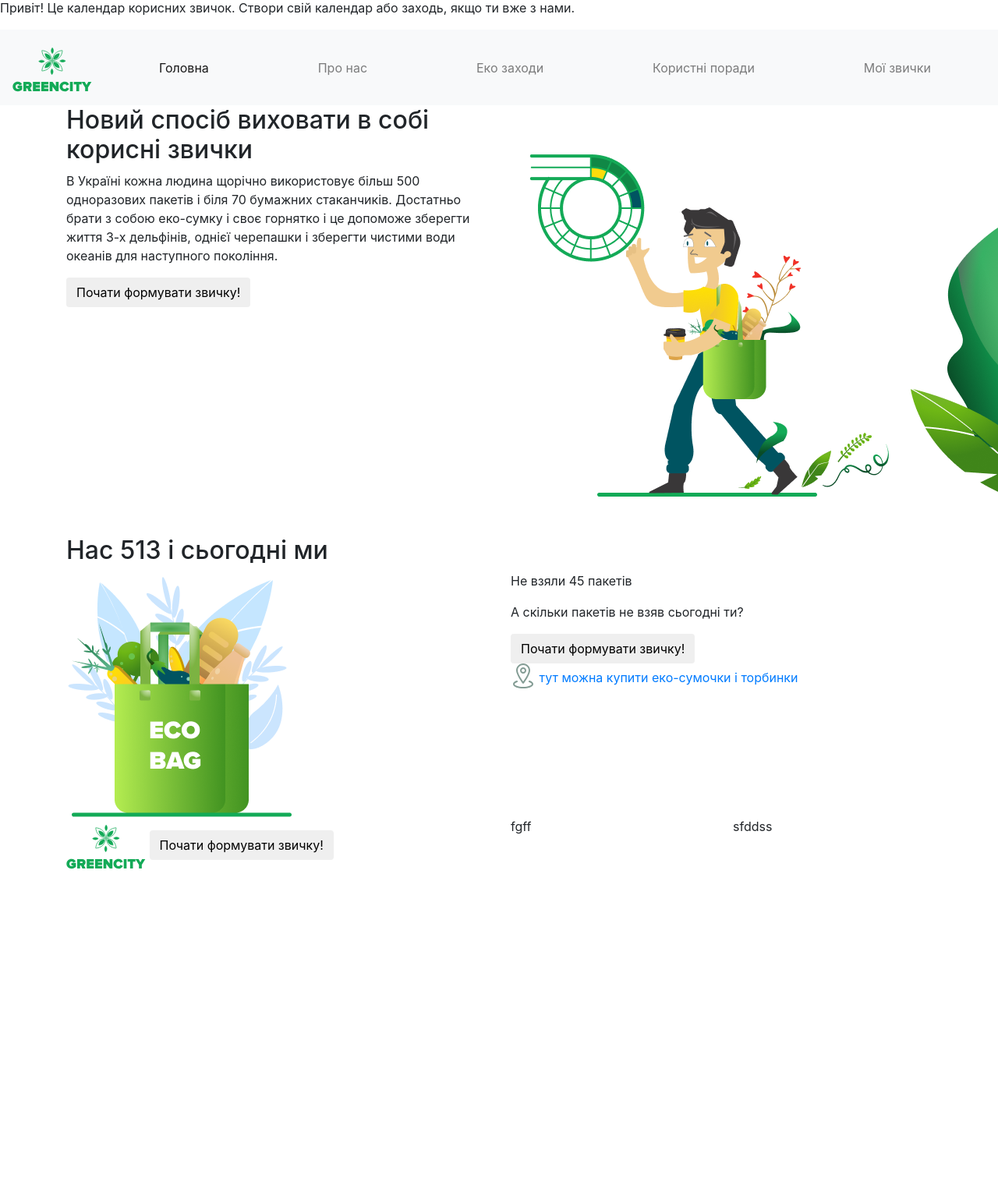
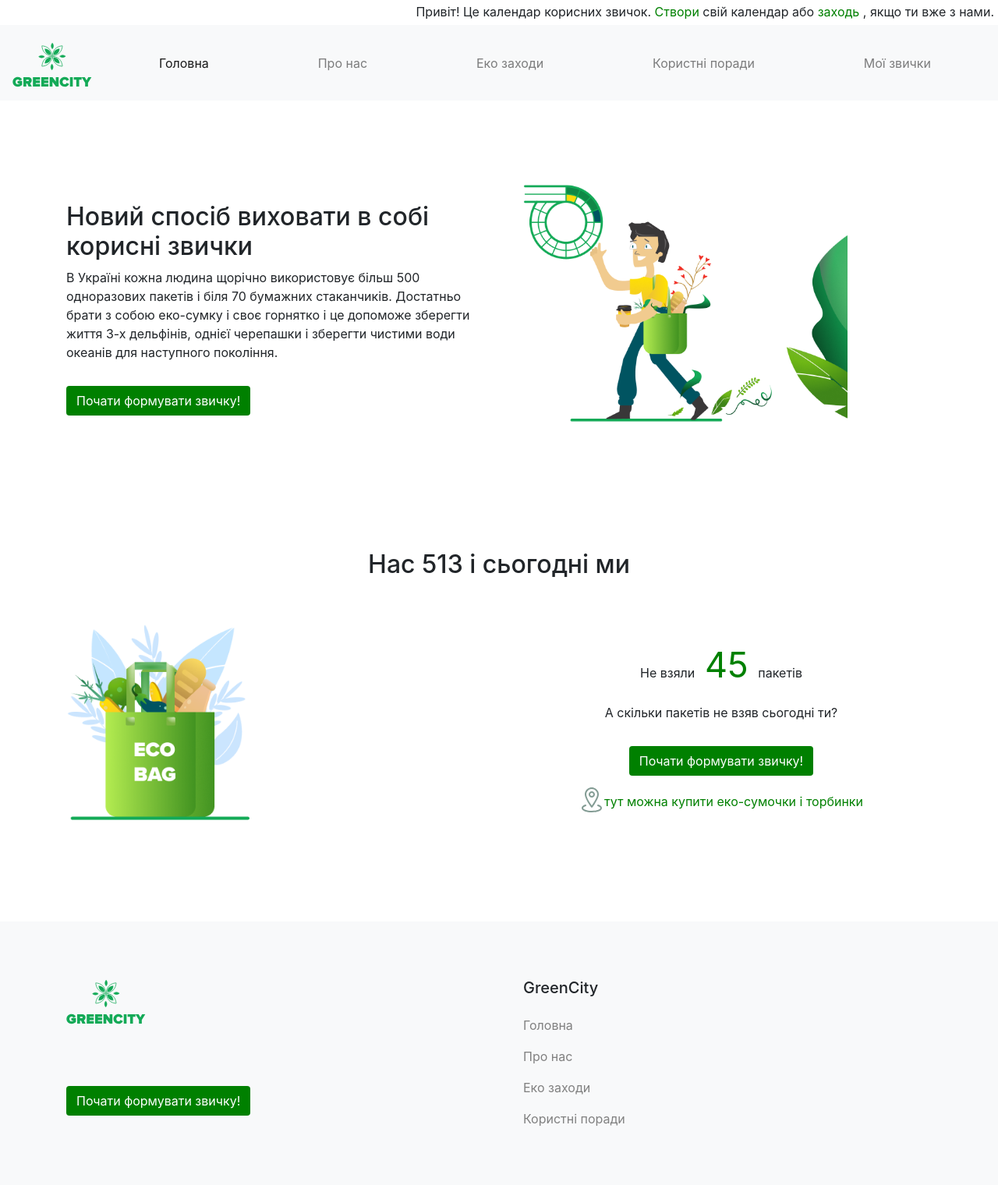
Before and after one commit to MGreshchuk/studyLandingPage, a plain HTML site: page index.html in a window 1280 px wide. Shown: the part 2-1522 px from the top of the page at 78% size. Before the commit the page ends 1121 px from the top, so only its background shows below. Drawn offline with nearby package versions, Linux system fonts and the light colour scheme.

Commit message:
html & css improvements

```diff
--- a/index.html
+++ b/index.html
@@ -8,8 +8,9 @@
         <title>studyLandingPage</title>
     </head>
     <body>
+
         <header>
-            <p class="topnav">Привіт! Це календар корисних звичок. Створи свій календар або заходь, якщо ти вже з нами.</p>
+            <p class="topnav">Привіт! Це календар корисних звичок.<a class="key-word" href="#"> Створи </a>свій календар або<a class="key-word" href="#"> заходь </a>, якщо ти вже з нами.</p>
             <nav class="navbar navbar-expand-lg navbar-light bg-light">
                 <a class="navbar-brand" href="#">
                     <img src="./images/Logo.svg" alt="Greencity Logo">
@@ -34,12 +35,12 @@
                 <section>
                     <div class="row">
                         <div class="col-md-6">
-                            <h2 class="section-title">Новий спосіб виховати в собі корисні звички</h2>
-                            <p class="section-text">В Україні кожна людина щорічно використовує більш 500 одноразових пакетів і біля 70 бумажних стаканчиків.  Достатньо брати з собою еко-сумку і своє горнятко і це допоможе зберегти життя 3-х дельфінів, однієї черепашки і зберегти чистими води океанів для наступного покоління. </p>
-                            <button class="btn">Почати формувати звичку!</button>
+                            <h2 class="section-heading nav-item">Новий спосіб виховати в собі корисні звички</h2>
+                            <p class="section-text nav-item">В Україні кожна людина щорічно використовує більш 500 одноразових пакетів і біля 70 бумажних стаканчиків.  Достатньо брати з собою еко-сумку і своє горнятко і це допоможе зберегти життя 3-х дельфінів, однієї черепашки і зберегти чистими води океанів для наступного покоління. </p>
+                            <button class="btn green-button nav-item">Почати формувати звичку!</button>
                         </div>
                         <div class="col-md-6">
-                            <img src="./images/boy.png" alt="Greencity Boy">
+                            <img class="boy-img nav-item" src="./images/boy.png" alt="Greencity Boy">
                         </div>
                     </div>
                 </section>
@@ -47,31 +48,37 @@
                     <h2 class="section-title">Нас 513 і сьогодні ми</h2>
                     <div class="row">
                         <div class="col-md-6">
-                            <img src="./images/illustrationecobag.png">
+                            <img class="ecobag-img" src="./images/illustrationecobag.png">
                         </div>
-                        <div class="col-md-6">
+                        <div class="col-md-6 section-items">
                             <p>Не взяли<span class="number"> 45 </span>пакетів</p>
                             <p>А скільки пакетів не взяв сьогодні ти?</p>
-                            <button class="btn">Почати формувати звичку!</button>
-                            <div>
-                                <img src="./images/icon_location.svg">
-                                <a href="#">тут можна купити еко-сумочки і торбинки</a>
-                            </div>
+                            <button class="btn green-button">Почати формувати звичку!</button>
+                            <div><img src="./images/icon_location.svg"><a class="green-link" href="#">тут можна купити еко-сумочки і торбинки</a></div>
                         </div>
                     </div>
                 </section>
             </div>
         </main>
+
         <footer>
             <div class="container">
-                <div class="row">
-                    <div class="col-md-6">
-                        <img src="./images/Logo.svg">
-                        <button class="btn">Почати формувати звичку!</button>
+                <section>
+                    <div class="row">
+                        <div class="col-md-6">
+                            <div class="footer-logo"><img src="./images/Logo.svg" alt="Greencity Logo"></div>
+                            <button class="btn green-button">Почати формувати звичку!</button>
+                        </div>
+                        <div class="col-md-3">
+                            <h5 class="nav-item nav-link">GreenCity</h5>
+                            <a class="nav-item nav-link footer-nav" href="#">Головна</a>
+                            <a class="nav-item nav-link footer-nav" href="#">Про нас</a>
+                            <a class="nav-item nav-link footer-nav" href="#">Еко заходи</a>
+                            <a class="nav-item nav-link footer-nav" href="#">Користні поради</a>
+                        </div>
+                        <div class="col-md-3"></div>
                     </div>
-                    <div class="col-md-3">fgff</div>
-                    <div class="col-md-3">sfddss</div>
-                </div>
+                </section>
             </div>
         </footer>
 
--- a/styles.css
+++ b/styles.css
@@ -1,4 +1,73 @@
+.topnav {
+    text-align: end;
+    margin: 5px;
+}
+
 .navbar-nav {
     justify-content: space-around;
     width: 100%;
 }
+
+.number {
+    color: green;
+    font-size: 45px;
+}
+
+.green-link {
+    color: green;
+}
+
+.section-heading {
+    padding-top: 65px;
+}
+
+.section-title {
+    text-align: center;
+}
+
+section {
+    padding-top: 65px;
+    padding-bottom: 65px;
+}
+
+.section-items {
+    text-align: center;
+    margin: auto;
+}
+
+.boy-img {
+    width: 80%;
+}
+
+.ecobag-img {
+    width: 45%;
+    padding-top: 45px;
+    padding-bottom: 65px;
+}
+
+.green-button {
+    background-color: green;
+    color: #fff;
+    margin-top: 15px;
+    margin-bottom: 15px;
+}
+
+.key-word{
+    color: green;
+}
+
+footer {
+    background-color: #f8f9fa;
+}
+
+.footer-logo {
+    padding-bottom: 60px;
+}
+
+.footer-nav {
+    color: gray;
+}
+
+.footer-nav:hover {
+    color: #343a40;
+}
```
